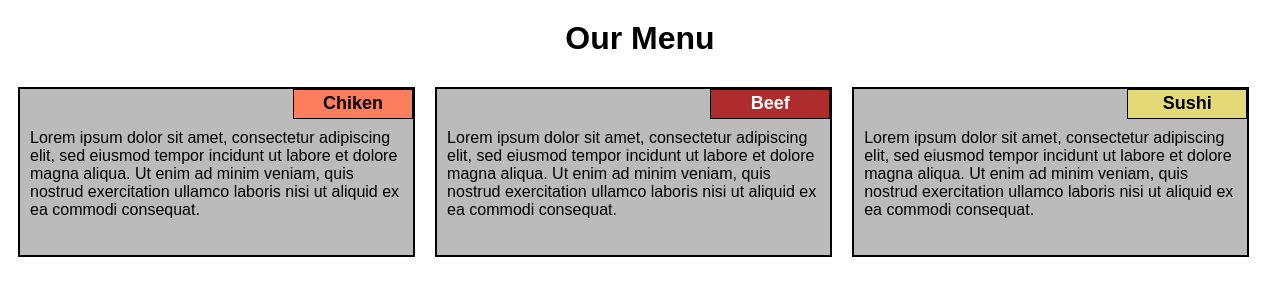
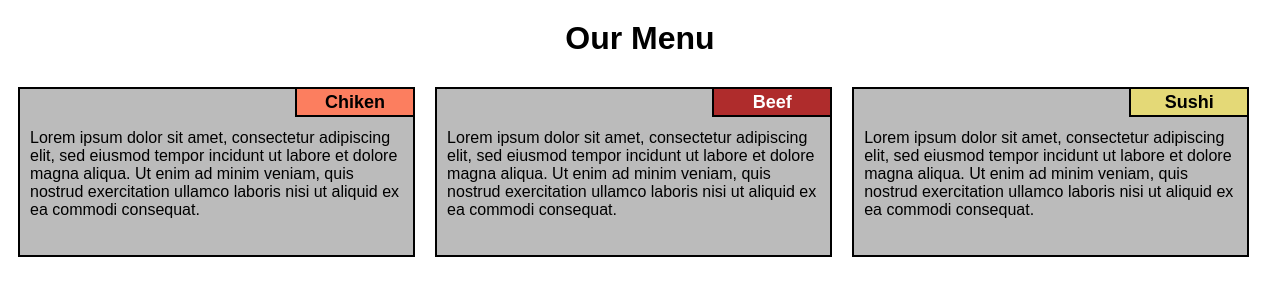
Before and after one commit to PeterTreichel/mod2-solution, a plain HTML site: page index.html in a window 1280 px wide. Drawn offline with Linux system fonts and the light colour scheme.

Commit message:
border fixed

```diff
--- a/css/stylesheet.css
+++ b/css/stylesheet.css
@@ -17,13 +17,13 @@ p {
 
 }
 #chiken {
-    border: 1px solid black;
+    border: 2px solid black;
     background-color: #fc7e5f;
     width: 120px;
     height: 30px;
     position: absolute;
-    top: 0px;
-    right: 0px;
+    top: -2px;
+    right: -2px;
     padding: 3px;
     font-size: large;
     font-weight: bold;
@@ -31,14 +31,14 @@ p {
 }
 
 #beef {
-    border: 1px solid black;
+    border: 2px solid black;
     background-color: #af2c2c;
     color:white;
     width: 120px;
     height: 30px;
     position: absolute;
-    top: 0px;
-    right: 0px;
+    top: -2px;
+    right: -2px;
     padding: 3px;
     font-size: large;
     font-weight: bold;
@@ -46,13 +46,13 @@ p {
 }
 
 #sushi {
-    border: 1px solid black;
+    border: 2px solid black;
     background-color: #e4d977;
     width: 120px;
     height: 30px;
     position: absolute;
-    top: 0px;
-    right: 0px;
+    top: -2px;
+    right: -2px;
     padding: 3px;
     font-size: large;
     font-weight: bold;
```
